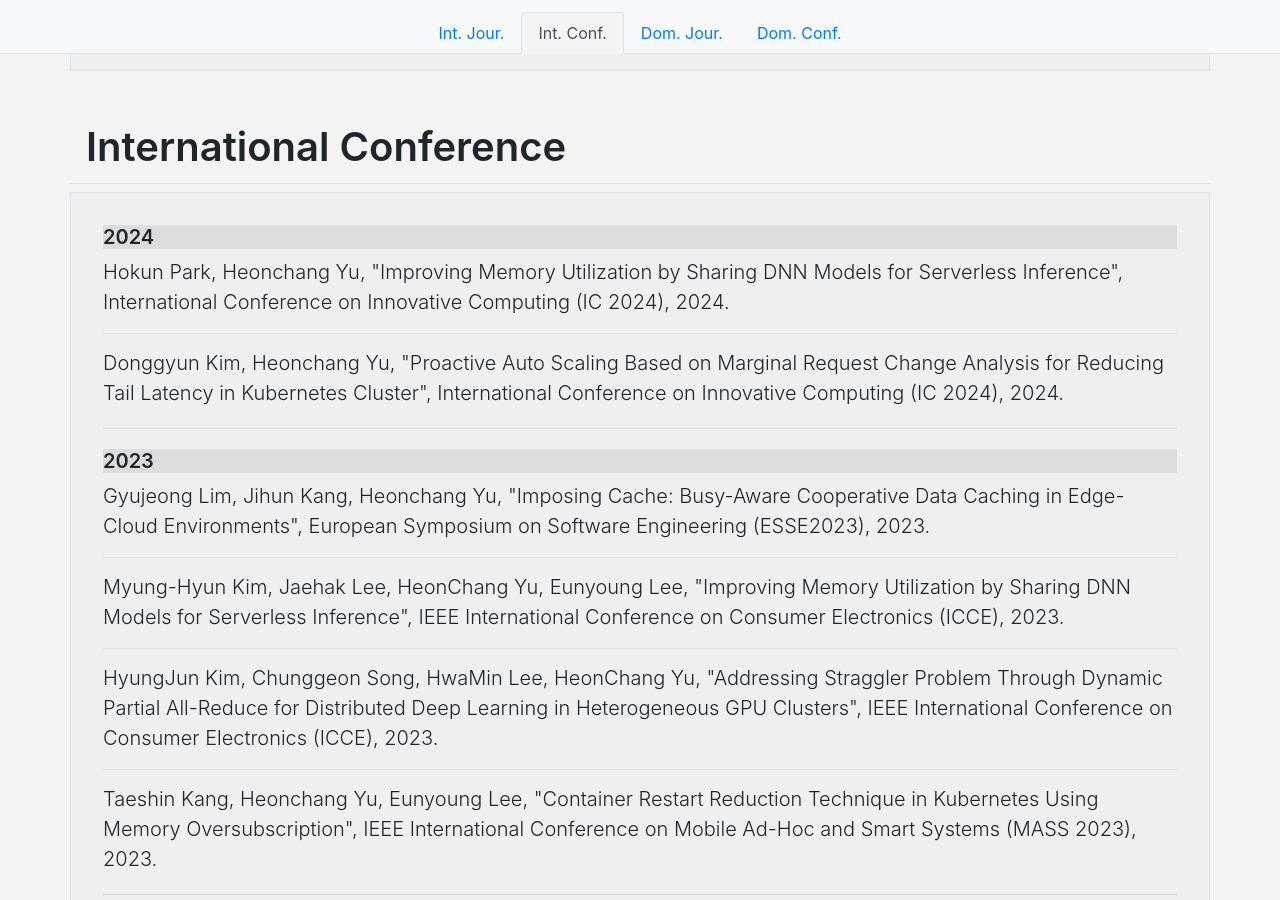
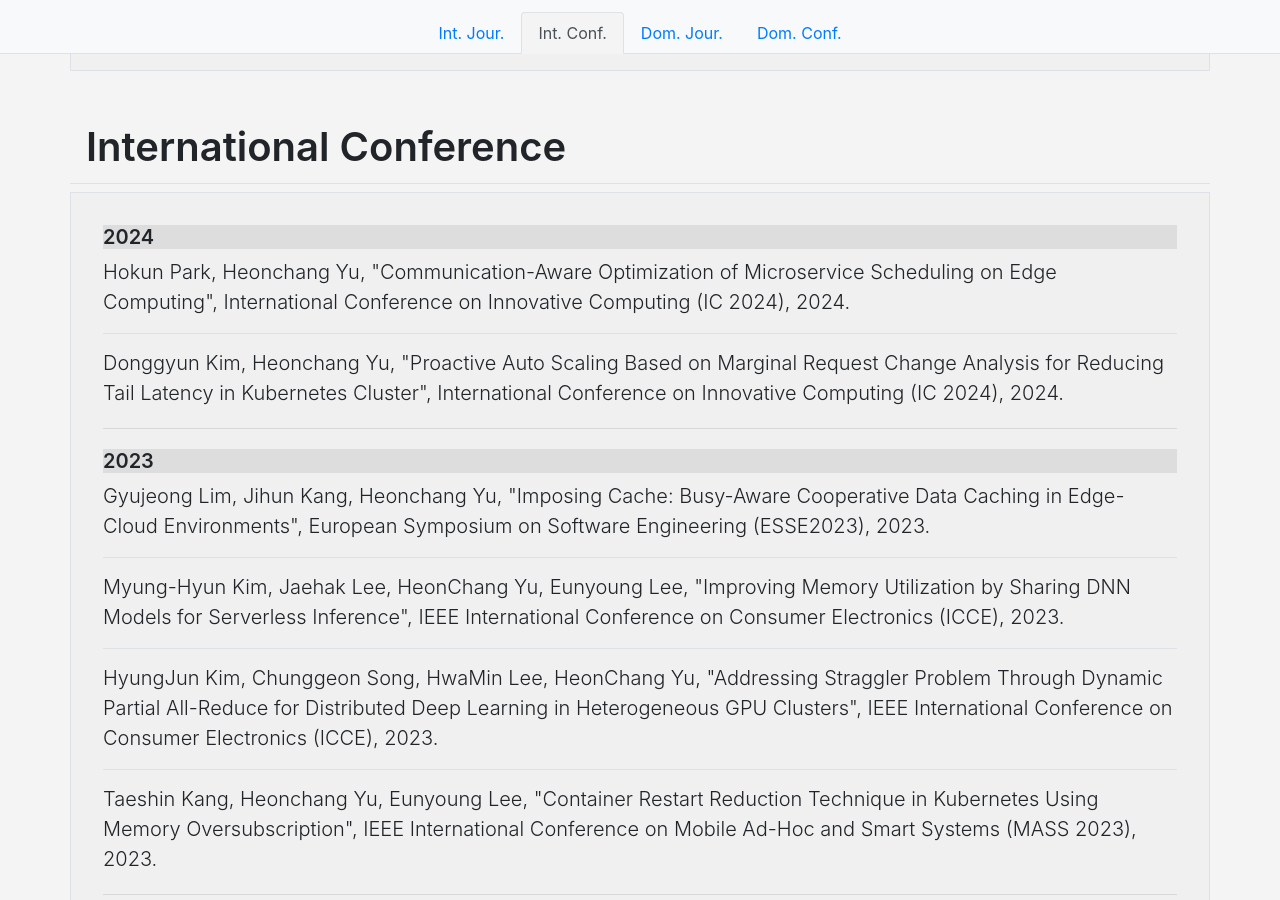
Before and after one commit to KU-Cloud/ku-cloud.github.io, a Jekyll site: the page built from publications.html, in a window 1280 px wide and 900 px high, scrolled down 7766 px. Built offline with Jekyll 4.4.1, drawn with Linux system fonts in a browser that asks for light colours.

Commit message:
fixed park ic

```diff
--- a/_data/publications-ci.yaml
+++ b/_data/publications-ci.yaml
@@ -2333,7 +2333,7 @@
       ]
     },
     "publisher": "International Conference on Innovative Computing (IC 2024)",
-    "title": "Improving Memory Utilization by Sharing DNN Models for Serverless Inference"
+    "title": "Communication-Aware Optimization of Microservice Scheduling on Edge Computing"
   },
   {
     "author": [
--- a/_publications/conference/international/park2024comm.bib
+++ b/_publications/conference/international/park2024comm.bib
@@ -1,5 +1,5 @@
 @inproceedings{kim2023memory,
-  title={Improving Memory Utilization by Sharing DNN Models for Serverless Inference},
+  title={Communication-Aware Optimization of Microservice Scheduling on Edge Computing},
   author={Park, Hokun and Yu, Heonchang},
   publisher={International Conference on Innovative Computing (IC 2024)},
   year={2024}
```
